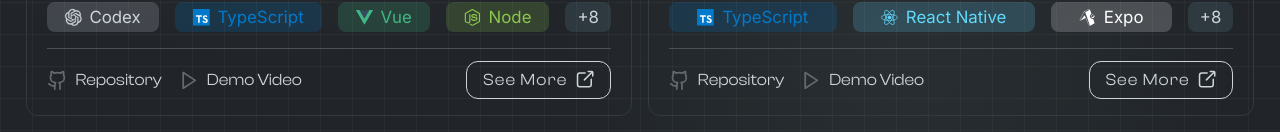
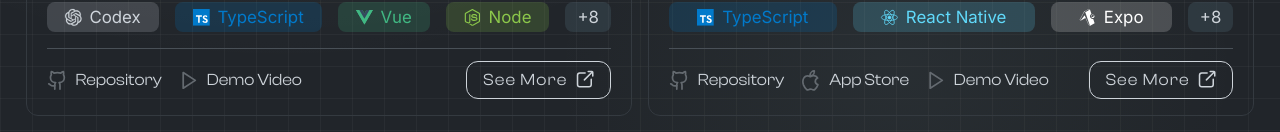
Before and after one commit to michaelgreenl/e-portfolio, a Vue app: page /projects in a window 1280 px wide. Shown: the part 542-674 px from the top of the page. Built offline with nearby package versions, Linux system fonts and the light colour scheme; a web font is replaced by a local one.

Commit message:
feat: add Tally App Store link and adjust logo color

```diff
--- a/src/assets/data/projects.json
+++ b/src/assets/data/projects.json
@@ -118,6 +118,10 @@
                 "href": "https://github.com/michaelgreenl/tally-tracker",
                 "text": "Repository"
             },
+            "apple": {
+                "href": "https://github.com/michaelgreenl/tally-tracker",
+                "text": "App Store"
+            },
             "demoVideo": {
                 "href": "https://michaelgreenl.net/projects?slug=tally&autoplay=true",
                 "text": "Demo Video"
--- a/src/components/SVGs/ProjectLogos/TallyLogo.vue
+++ b/src/components/SVGs/ProjectLogos/TallyLogo.vue
@@ -12,7 +12,7 @@
 <style lang="scss" scoped>
 path {
     @include theme-dark {
-        fill: $color-text-primary;
+        fill: $color-gray3;
     }
 
     @include theme-light {
--- a/src/views/ProjectsView.vue
+++ b/src/views/ProjectsView.vue
@@ -15,6 +15,7 @@ import TallyLogo from '@/components/SVGs/ProjectLogos/TallyLogo.vue';
 import GithubIcon from '@/components/SVGs/GithubIcon.vue';
 import VideoIcon from '@/components/SVGs/VideoIcon.vue';
 import WebsiteIcon from '@/components/SVGs/WebsiteIcon.vue';
+import AppleIcon from '@/components/SVGs/AppleIcon.vue';
 import NPMIcon from '@/components/SVGs/NPMIcon.vue';
 import { TIMING } from '@/animations/constants/timing';
 
@@ -38,6 +39,7 @@ const externalIcons = {
     github: GithubIcon,
     demoVideo: VideoIcon,
     liveSite: WebsiteIcon,
+    apple: AppleIcon,
     npm: NPMIcon,
 };
 
```
